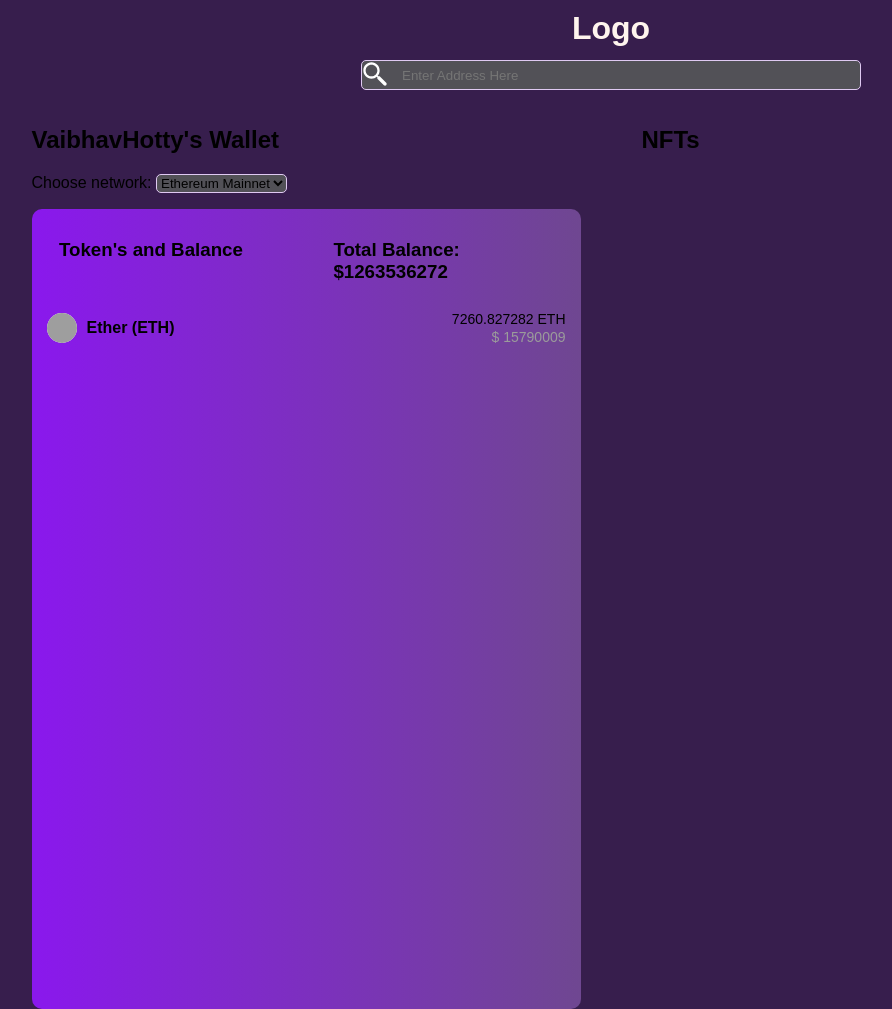
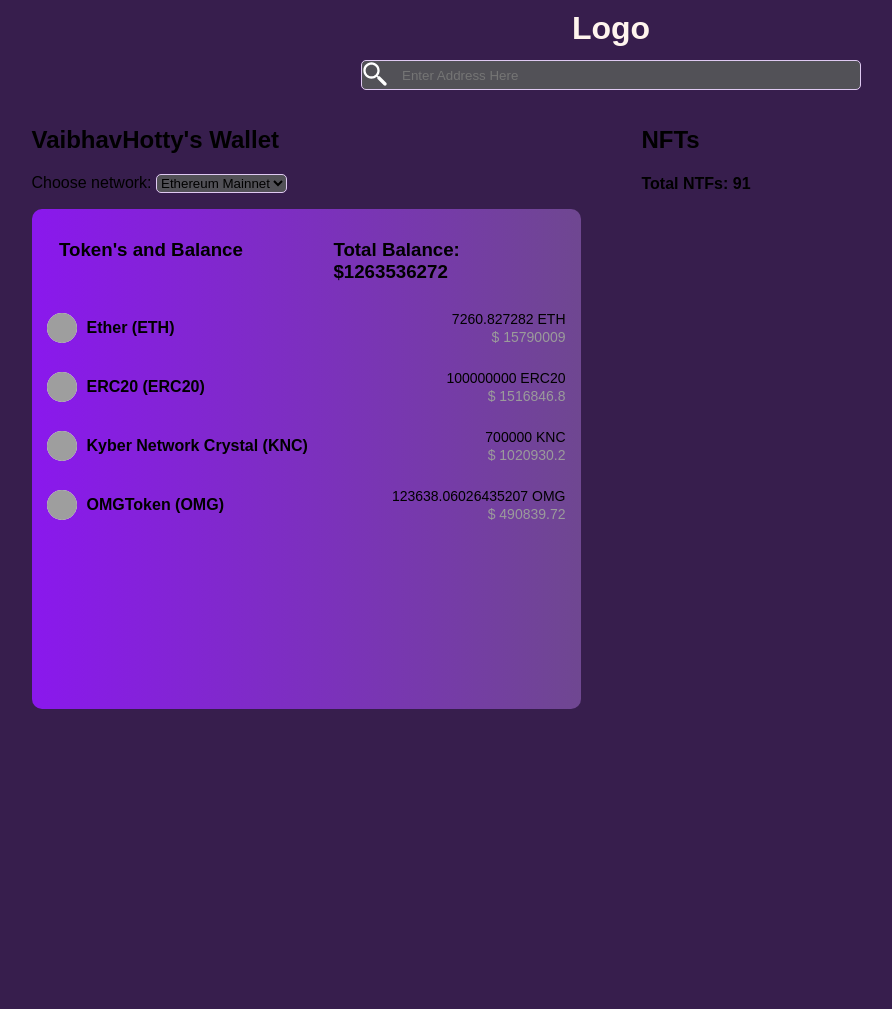
Before and after one commit to kshitijgaur02/frontend-dev-project1, a plain HTML site: page index.html in a window 1280 px wide. Shown: the whole page, without its empty margins (29-921 px from the left). After the commit the page ends 800 px from the top, so only its background shows below. Drawn offline with Linux system fonts and the light colour scheme; grey boxes are pictures that could not be loaded.

Commit message:
Initial commit

```diff
--- a/index.html
+++ b/index.html
@@ -59,11 +59,70 @@
                             </div>
                         </div>
                     </div>
+
+                    <div class="tokens">
+                        <div class="token-name">
+                             <img class="token-logo" src="https://logos.covalenthq.com/tokens/0xc3761eb917cd790b30dad99f6cc5b4ff93c4f9ea.png" alt="">
+                             <h4 class="token-call">ERC20 (ERC20)</h3>
+
+                         </div>
+
+                         <div class="token-balance">
+                             <div>
+                                 100000000
+                                 ERC20
+                             </div>
+                             <div>
+                                 $
+                                 1516846.8
+                             </div>
+                         </div>
+                    </div>
+
+                    <div class="tokens">
+                        <div class="token-name">
+                             <img class="token-logo" src="https://logos.covalenthq.com/tokens/0xdd974d5c2e2928dea5f71b9825b8b646686bd200.png" alt="">
+                             <h4 class="token-call">Kyber Network Crystal (KNC)
+                            </h3>
+
+                         </div>
+
+                         <div class="token-balance">
+                             <div>
+                                700000
+                                KNC
+                             </div>
+                             <div>
+                                 $
+                                 1020930.2
+                             </div>
+                         </div>
+                    </div>
+
+                    <div class="tokens">
+                        <div class="token-name">
+                             <img class="token-logo" src="https://logos.covalenthq.com/tokens/0xd26114cd6ee289accf82350c8d8487fedb8a0c07.png" alt="">
+                             <h4 class="token-call">OMGToken (OMG)</h3>
+
+                         </div>
+
+                         <div class="token-balance">
+                             <div>
+                                123638.06026435207
+                                OMG
+                             </div>
+                             <div>
+                                 $
+                                 490839.72
+                             </div>
+                         </div>
+                    </div>
                 </div>
             </div>
 
             <div class="wallet-details">
                 <h2>NFTs</h2>
+                <h4>Total NTFs: 91</h4>
             </div>
 
         </div>
--- a/style.css
+++ b/style.css
@@ -45,7 +45,7 @@ body {
 
 .wallet-content {
     position: relative;
-    height: 800px;
+    height: 500px;
     padding-left: 30px;
     padding-right: 30px;
     display: grid;
@@ -77,6 +77,7 @@ body {
     float: left;
     width: 40%;
     padding: 2% 5% 0 5%;
+
 }
 
 .tokens {
@@ -84,11 +85,14 @@ body {
     margin-top: 5px;
     border-radius: 6px;
     display: flex;
+    flex-wrap: wrap;
     justify-content: space-between;
     align-items: center;
 }
 
-
+.tokens:hover{
+    background-color: #301a4a;
+}
 
 .token-name {
     display: flex;
```
